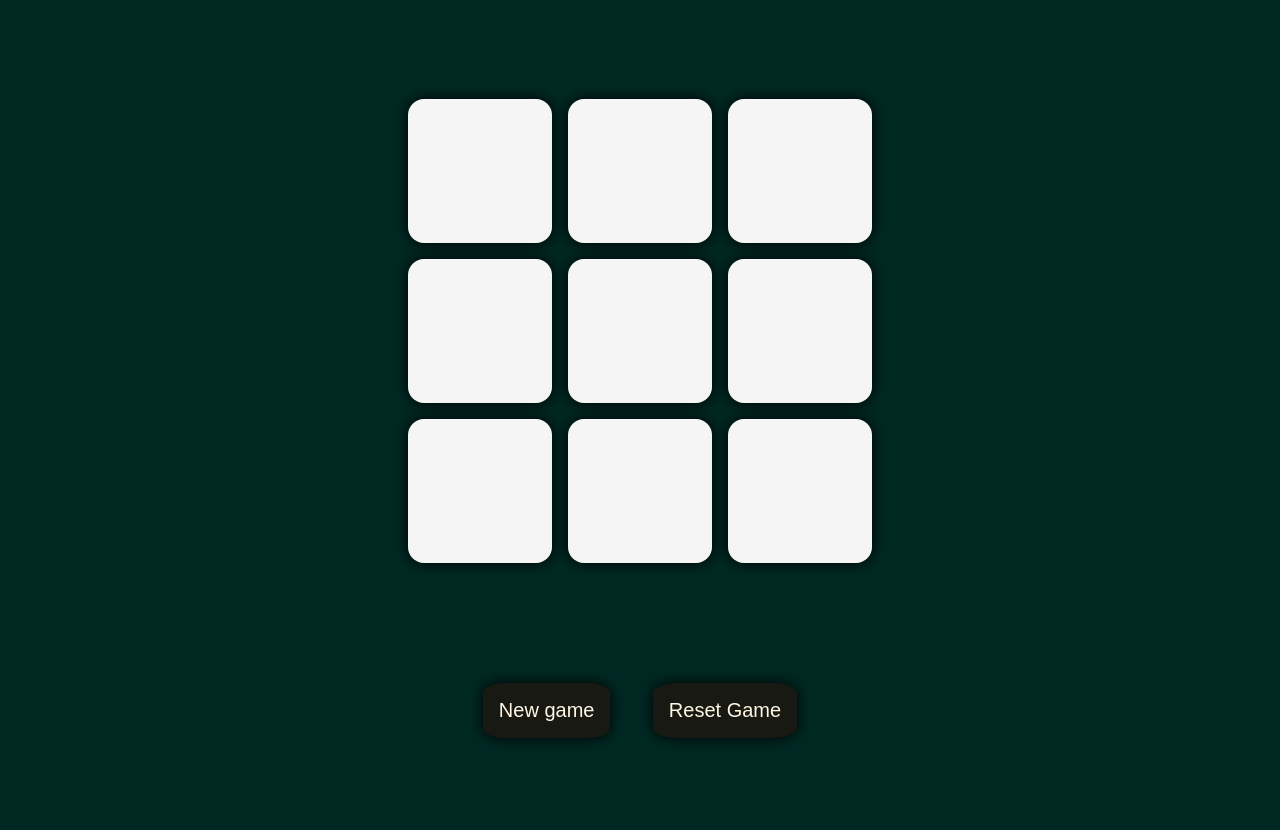
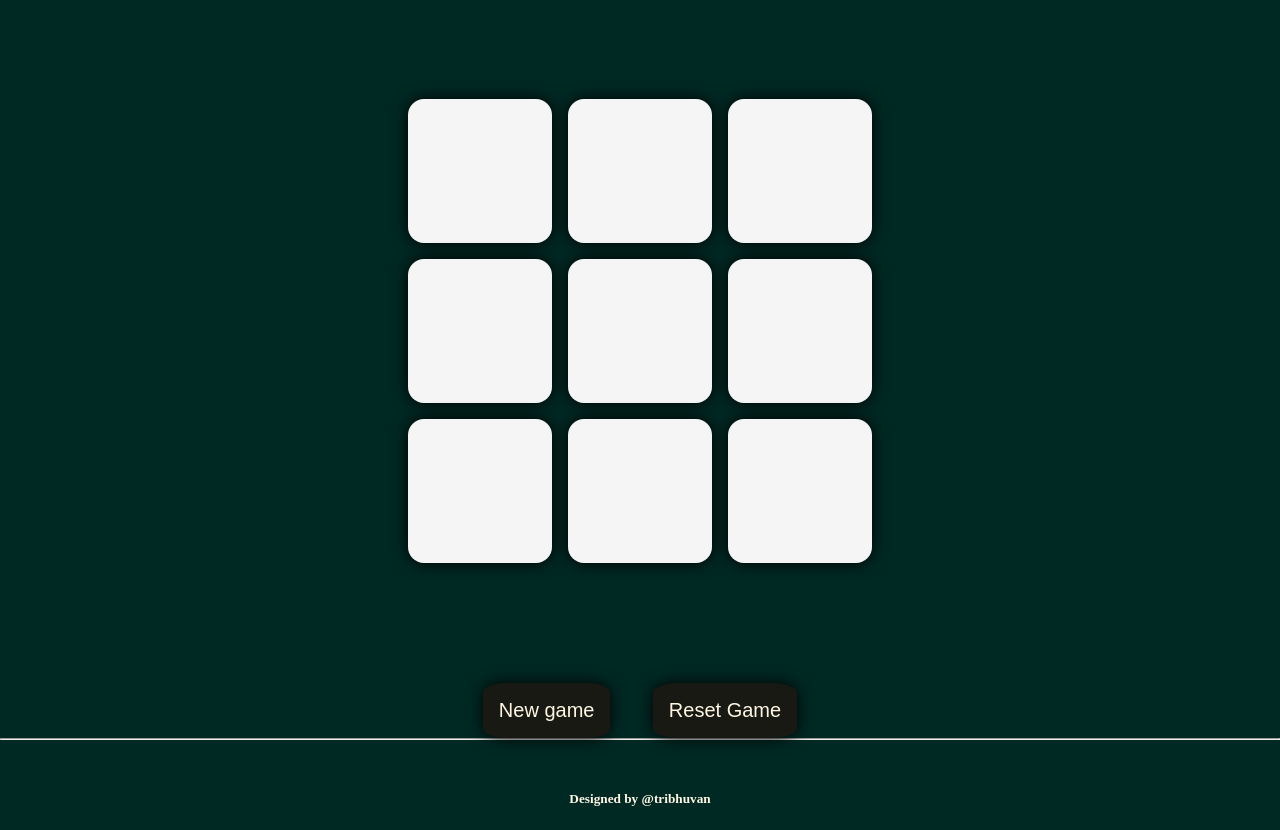
Before and after one commit to Tribhuvan-Web/Tic-tac, a plain HTML site: page index.html in a window 1280 px wide. Shown: the part 122-952 px from the top of the page. After the commit the page ends 929 px from the top, so only its background shows below. Drawn offline with Linux system fonts and the light colour scheme.

Commit message:
Update style.css

```diff
--- a/style.css
+++ b/style.css
@@ -78,5 +78,4 @@ body {
     margin-top: 4%;
 }
 .ruler{
-    margin-top: 70%;
 }
```
